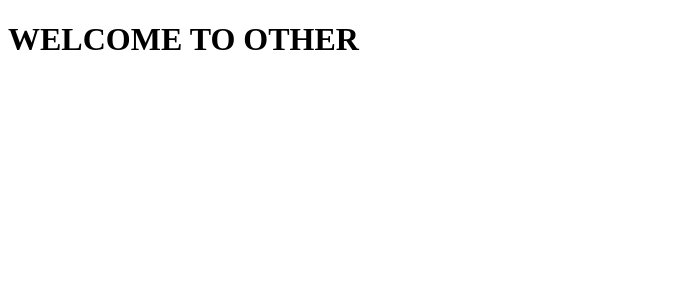
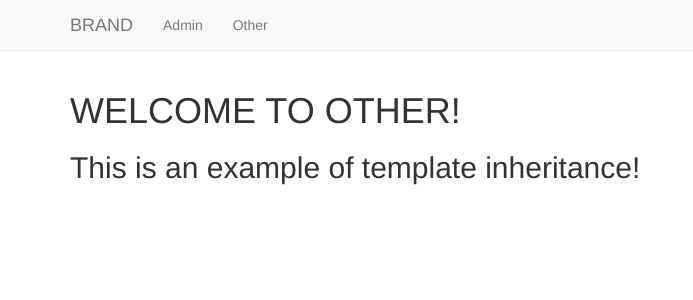
Before and after one commit to VinayagamD/django, a Django app: page /basic_app/other/ in a window 1280 px wide. Shown: the top 300 px of the page, without its empty margins (0-693 px from the left). Run offline with Django 3.2, Linux system fonts and the light colour scheme; some libraries are stand-ins or nearby versions.

Commit message:
Template Inheritance

```diff
--- a/My_Django_Stuff/Django_LevelThree/basicforms/templates/basicapp/base.html
+++ b/My_Django_Stuff/Django_LevelThree/basicforms/templates/basicapp/base.html
@@ -11,6 +11,21 @@
       integrity="sha384-BVYiiSIFeK1dGmJRAkycuHAHRg32OmUcww7on3RYdg4Va+PmSTsz/K68vbdEjh4u" crossorigin="anonymous">
 </head>
 <body>
+    <nav class="navbar navbar-default navbar-static-top">
+        <div class="container">
+            <ul class="nav navbar-nav">
+                <li ><a class="navbar-brand" href="{% url 'index' %}">BRAND</a> </li>
+                <li><a class="navbar-link" href="{% url 'admin:index' %}">Admin</a> </li>
+                <li><a class="navbar-link" href="{% url 'basic_app:other' %}">Other</a> </li>
+            </ul>
+        </div>
+    </nav>
 
+    <div class="container">
+        {% block body_block %}
+           {% comment %} Anything outside of this will be inherited if you extend{% endcomment %}
+
+        {% endblock %}
+    </div>
 </body>
 </html>
--- a/My_Django_Stuff/Django_LevelThree/basicforms/templates/basicapp/other.html
+++ b/My_Django_Stuff/Django_LevelThree/basicforms/templates/basicapp/other.html
@@ -1,14 +1,7 @@
 <!doctype html>
-<html lang="en">
-<head>
-    <meta charset="UTF-8">
-    <meta name="viewport"
-          content="width=device-width, user-scalable=no, initial-scale=1.0, maximum-scale=1.0, minimum-scale=1.0">
-    <meta http-equiv="X-UA-Compatible" content="ie=edge">
-    <title>Other</title>
-</head>
-<body>
- <h1>WELCOME TO OTHER</h1>
 
-</body>
-</html>
+{% extends "basicapp/base.html" %}
+{% block body_block %}
+    <h1>WELCOME TO OTHER!</h1>
+    <h2>This is an example of template inheritance! </h2>
+{%  endblock %}
```
